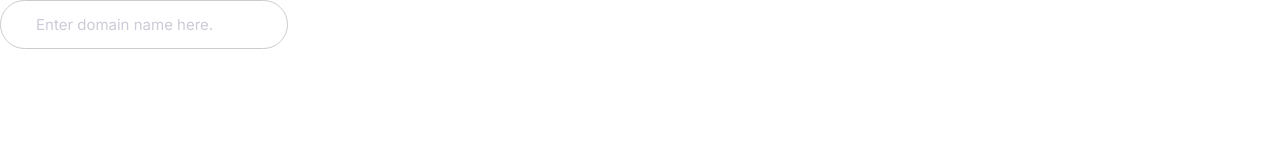
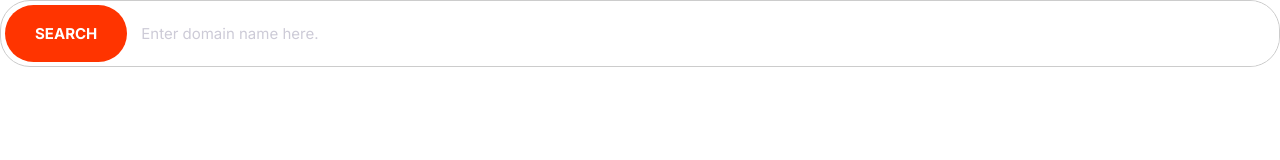
Before and after one commit to Tebogo-star/Moshify, a plain HTML site: page index.html in a window 1280 px wide. Drawn offline with Linux system fonts and the light colour scheme.

Commit message:
Creating input with button

```diff
--- a/css/styles.css
+++ b/css/styles.css
@@ -8,6 +8,8 @@ html {
   --color-accent: #ff3400;
   --color-headings: #1b0760;
   --color-body: #918ca4;
+  --color-border: #ccc;
+  --border-radius: 30px;
 }
 
 body {
@@ -209,8 +211,8 @@ a {
 /* Inputs */
 .input {
   padding: 1.5rem 3.5rem;
-  border: 1px solid #ccc;
-  border-radius: 30px;
+  border: 1px solid var(--color-border);
+  border-radius: var(--border-radius);
   outline: 0;
   color: var(--color-headings);
   font-size: 2rem;
@@ -218,8 +220,22 @@ a {
 ::placeholder {
   color: #cdcbd7;
 }
+
 @media screen and (min-width: 1024px) {
   .input {
     font-size: 1.5rem;
   }
 }
+.input-group {
+  border: 1px solid var(--color-border);
+  border-radius: var(--border-radius);
+  display: flex;
+}
+.input-group .input {
+  border: 0;
+  flex-grow: 1;
+  padding: 1.5rem 1rem;
+}
+.input-group .btn {
+  margin: 4px;
+}
--- a/index.html
+++ b/index.html
@@ -15,6 +15,9 @@
     <link rel="stylesheet" href="css/styles.css" />
   </head>
   <body>
-    <input type="text" class="input" placeholder="Enter domain name here." />
+    <div class="input-group">
+      <button class="btn btn-accent">Search</button>
+      <input type="text" class="input" placeholder="Enter domain name here." />
+    </div>
   </body>
 </html>
```
Also changed, not shown: components/input-groups.html (added, +4 -0 lines).
